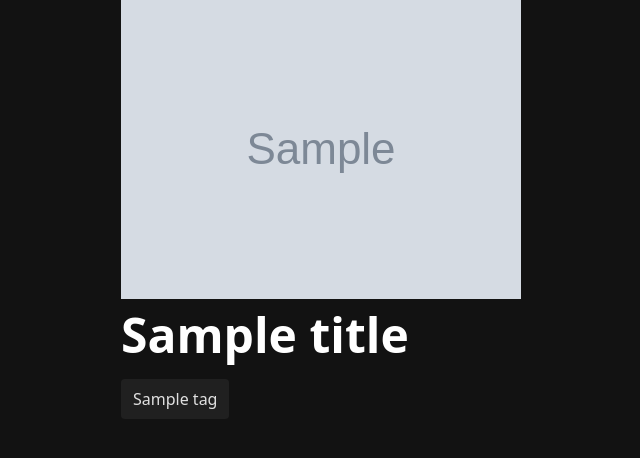
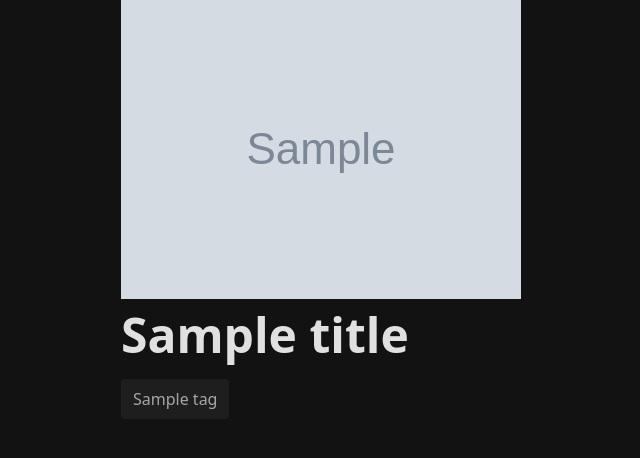
Before and after one commit to heldridge/photos-webapp, a Django app: template django/templates/picture.html.j2 in a window 1280 px wide. Shown: the part 91-549 px from the top of the page, without its empty margins (319-959 px from the left). Run offline with Django 3.2, Linux system fonts and the light colour scheme; the template is opened without the code that fills it: most values are stand-ins (such as "Sample title", 1, 10 or a date in 2020); grey boxes marked "Sample" are stand-in pictures; style sheets or scripts are compiled from the project's sources.

Commit message:
Style picture page for light/dark themes

```diff
--- a/django/templates/picture.html.j2
+++ b/django/templates/picture.html.j2
@@ -7,14 +7,14 @@
 <div class="px-8 pt-4 pb-20 flex justify-center">
     <div class="flex flex-col">
         <img src="{{ photo }}" alt="{{ title }}" title="{{ title }}">
-        <h3 class="text-5xl font-semibold">
+        <h3 class="text-5xl font-semibold opacity-high-emphasis">
             {{ title }}
         </h3>
         <div class="flex flex-wrap mt-2">
             {% for tag in tags %}
             <!-- old: "tag bg-gray-300 hover:bg-gray-400 rounded py-2 px-3 text mr-3 font-medium mb-3 text-gray-600 hover:text-black"> -->
-            <a href="{% url 'search'%}?q={{ tag }}" class="tag bg-gray-300 hover:bg-gray-400 rounded py-2 px-3 text mr-3 font-medium mb-3 bg-dt-2 hover:bg-dt-9 opacity-high-emphasis">
-                {{ tag }}
+            <a href="{% url 'search'%}?q={{ tag }}" class="tag bg-gray-300 hover:bg-gray-400 rounded py-2 px-3 text mr-3 font-medium mb-3 bg-tag hover:bg-tag-hover text-tag hover:text-tag-hover">
+                <span class="opacity-medium-emphasis"> {{ tag }} </span>
             </a>
             {% endfor %}
         </div>
```
